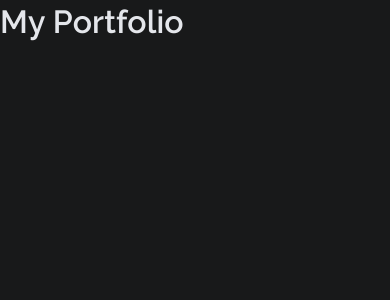
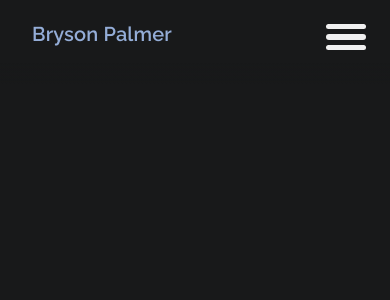
Before and after one commit to bryson-palmer/bryson-palmer.github.io, a React (Vite) app: page / in a window 390 px wide. Shown: the top 300 px of the page. Built offline with nearby package versions, Linux system fonts and the light colour scheme; a web font is replaced by a local one.

Commit message:
Adding Navbar directory, files, and component.

```diff
--- a/src/App.jsx
+++ b/src/App.jsx
@@ -1,7 +1,8 @@
+import { Navbar } from '@/navbar'
 function App() {
   return (
     <>
-      <h1>My Portfolio</h1>
+      <Navbar />
     </>
   )
 }
--- /dev/null
+++ b/src/navbar/Navbar.jsx
@@ -0,0 +1,48 @@
+// import { useState } from 'react'
+import AppBar from '@mui/material/AppBar'
+import Link from '@mui/material/Link'
+import List from '@mui/material/List'
+import ListItem from '@mui/material/ListItem'
+import Toolbar from '@mui/material/Toolbar'
+import { NAV_LIST } from './constants'
+import './navbar.css'
+
+export const Navbar = () => {
+
+  return (
+    <AppBar component='nav'>
+      <Toolbar id='navbar'>
+        <Link id='nav-title' href='#welcome-section'>
+          Bryson Palmer
+        </Link>
+
+        <List id='nav-list'>
+          {NAV_LIST.map(({ title, href }) => (
+            <ListItem key={href} className='list-item'>
+              <Link className='li-link' href={href}>
+                {title}
+              </Link>
+            </ListItem>
+          ))}
+        </List>
+      </Toolbar>
+
+      <div id='nav-menu'>
+        <label className='menu-icon'>
+          <input type='checkbox' />
+        </label>
+        <aside className='sidebar'>
+          <List>
+            {NAV_LIST.map(({ title, href }) => (
+              <ListItem key={href} disablePadding>
+                <Link href={href}>
+                  {title}
+                </Link>
+              </ListItem>
+            ))}
+          </List>
+        </aside>
+      </div>
+    </AppBar>
+  )
+}
--- /dev/null
+++ b/src/navbar/constants.js
@@ -0,0 +1,7 @@
+export const NAV_LIST = [
+  { title: 'About me', href: '#about-me' },
+  { title: 'Experience', href: '#experience' },
+  { title: 'Education', href: '#education' },
+  { title: 'Projects', href: '#projects' },
+  { title: 'Contact', href: '#contact' }
+]
--- /dev/null
+++ b/src/navbar/index.js
@@ -0,0 +1 @@
+export { Navbar } from './Navbar'
--- /dev/null
+++ b/src/navbar/navbar.css
@@ -0,0 +1,229 @@
+/* animation key frames */
+
+@keyframes fade-in {
+  0% {
+    opacity: 0;
+  }
+  100% {
+    opacity: 1;
+  }
+}
+
+@keyframes fade-out {
+  0% {
+    opacity: 1;
+  }
+  100% {
+    opacity: 0;
+  }
+}
+
+@keyframes fade-down {
+  0% {
+    transform: translateY(-10px);
+  }
+  100% {
+    transform: translateY(0);
+  }
+}
+
+#navbar {
+  display: flex;
+  flex-direction: row;
+  justify-content: space-between;
+  position: fixed;
+  top: 0;
+  left: 0;
+  width: 100%;
+  height: var(--navbar-height);
+  padding: 0 1rem 1rem 2rem;
+  background: linear-gradient(
+    var(--background-dark) 0%,
+     var(--background-dark) 75%,
+    transparent 100%
+  );
+  animation: fade-down 0.75s ease-in;
+  box-shadow: none;
+}
+
+#nav-title {
+  min-width: 150px;
+  color: var(--text-blue);
+  font-size: 1.25rem;
+  font-weight: bold;
+  cursor: pointer;
+  text-decoration: none;
+  align-self: center;
+  animation: fade-in 600ms ease-in-out;
+}
+
+#nav-list {
+  display: flex;
+  justify-content: flex-end;
+  align-items: center;
+  padding: 0.5rem 0 0 0;
+  animation: fade-in 600ms ease-in-out;
+}
+
+.list-item {
+  padding: 0 !important;
+}
+
+.li-link {
+  text-decoration: none;
+}
+
+/* hamburger menu and sidebar */
+
+#nav-menu {
+  position: absolute;
+  top: 20px;
+  right: 60px;
+  visibility: hidden;
+  animation: fade-out 200ms ease-in-out;
+}
+
+.menu-icon {
+  --x-width: calc(var(--hamburger-height) * 1.41421356237);
+  /* square root of 2 is 1.41421356237 */
+  width: max-content;
+  position: absolute;
+  top: 4px;
+  left: -4px;
+  display: flex;
+  flex-direction: column;
+  gap: var(--hamburger-gap);
+  z-index: 10;
+  cursor: pointer;
+  animation: fade-down 0.75s ease-in;
+}
+
+.menu-icon::before,
+.menu-icon input,
+.menu-icon::after {
+  content: "";
+  width: var(--bar-width);
+  height: var(--bar-height);
+  background-color: var(--main-white);
+  border-radius: 1rem;
+  transform-origin: left center;
+  transition: all var(--animation-timing);
+}
+
+.menu-icon:hover::before,
+.menu-icon input:hover,
+.menu-icon:hover::after {
+  border: 1px solid var(--background-dark);
+  box-shadow: 0 0 0 1px var(--main-white);
+}
+
+.menu-icon input {
+  appearance: none;
+  outline: none;
+  pointer-events: none;
+}
+
+.menu-icon:has(input:checked)::before {
+  rotate: 45deg;
+  width: var(--x-width);
+  translate: 0 calc(var(--bar-height) / -2);
+  background-color: var(--main-blue);
+}
+
+.menu-icon:has(input:checked)::after {
+  rotate: -45deg;
+  width: var(--x-width);
+  translate: 0 calc(var(--bar-height) / 2);
+  background-color: var(--main-blue);
+}
+
+.menu-item:has(input:focus-visible)::before,
+.menu-item:has(input:focus-visible)::after,
+.menu-item input:focus-visible {
+  border: 1px solid var(--background-dark);
+  box-shadow: 0 0 0 1px var(--main-white);
+}
+
+.menu-icon input:checked {
+  opacity: 0;
+  width: 0;
+}
+
+.sidebar {
+  min-height: 100vh;
+  position: absolute;
+  top: -30px;
+  left: -90px;
+  padding-top: calc(var(--hamburger-height) + 2rem);
+  padding-right: 1rem;
+  padding-left: 1rem;
+  text-align: right;
+  background-color: var(--background-light);
+  color: var(--main-blue);
+  transition: all var(--animation-timing);
+  translate: 200%;
+}
+
+.menu-icon:has(input:checked) + .sidebar {
+  translate: 0%;
+}
+
+#nav-list a,
+#nav-menu a {
+  width: max-content;
+  display: block;
+  font-size: 1rem;
+  font-weight: bold;
+  padding: 1rem;
+  color: inherit;
+  text-decoration: none;
+}
+
+#nav-list a::after,
+#nav-menu a::after {
+  font-weight: bold;
+  content: "";
+  display: block;
+  width: 0px;
+  height: 2px;
+  transition: all 0.25s cubic-bezier(0.645,0.045,0.355,1);
+  opacity: 0.5;
+}
+
+#nav-list a::after {
+  background-color: var(--main-white);
+}
+
+#nav-menu a::after {
+  background-color: var(--text-blue)
+}
+
+#nav-list a:hover::after,
+#nav-menu a:hover::after {
+  width: 100%;
+}
+
+@media (max-width: 900px) {
+  #navbar h2 {
+    width: auto;
+  }
+
+  #nav-list {
+      visibility: hidden;
+      animation: fade-out 300ms ease-in-out;
+      width: 0;
+      height: 0;
+      padding-top: 0;
+
+    }
+
+    #nav-menu {
+      visibility: visible;
+      opacity: 1;
+      animation: fade-in 300ms ease-in-out;
+    }
+
+    .list-item {
+      height: 0;
+    }
+  }
```
